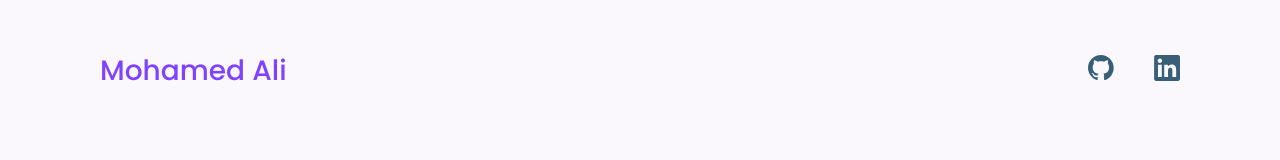
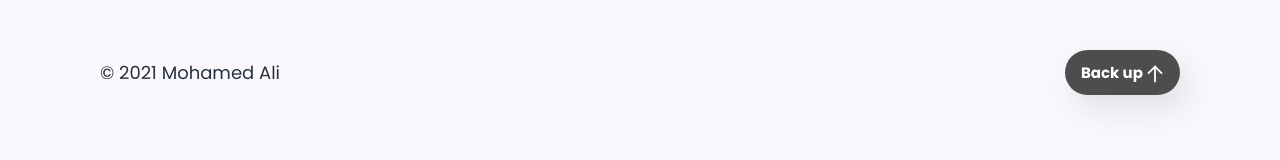
Before and after one commit to MohAhm/personal-website-mockup-v1, a plain HTML site: page index.html in a window 1280 px wide. Drawn offline with Linux system fonts and the light colour scheme.

Commit message:
Create footer component

```diff
--- a/css/styles.css
+++ b/css/styles.css
@@ -272,7 +272,7 @@ a {
   margin-bottom: 5px;
 }
 
-@media screen and (min-width: 768px) {
+@media screen and (min-width: 425px) {
   .btn--top {
     width: 11.5rem;
     height: 4.5rem;
@@ -483,3 +483,38 @@ a {
     display: revert;
   }
 }
+
+/* Footer */
+
+.footer {
+  text-align: center;
+}
+
+.footer__social .icon--social {
+  margin: 0 1.2rem;
+}
+
+.footer__copy-right {
+  margin-top: 2rem;
+  color: var(--color--headings);
+}
+
+@media screen and (min-width: 425px) {
+  .footer {
+    text-align: left;
+  }
+
+  .footer__social {
+    display: none;
+  }
+
+  .footer__copy-right {
+    margin: 0;
+  }
+
+  .footer__wrapper {
+    display: flex;
+    justify-content: space-between;
+    align-items: center;
+  }
+}
--- a/index.html
+++ b/index.html
@@ -15,12 +15,8 @@
   </head>
   <body>
     <!-- h${Heading $}*3 -->
-    <div class="block container">
-      <nav class="nav">
-        <a href="/" rel="noopener noreferrer" class="nav__logo">
-          Mohamed Ali
-        </a>
-        <div class="nav__social">
+    <footer class="block container footer">
+      <div class="footer__social">
         <a
           href="https://github.com/MohAhm"
           target="_blank"
@@ -40,7 +36,15 @@
           </svg>
         </a>
       </div>
-      </nav>
+      <div class="footer__wrapper">
+        <p class="footer__copy-right">&copy; 2021 Mohamed Ali</p>
+        <button class="btn btn--top">
+          Back up
+          <svg class="icon icon--social">
+            <use xlink:href="images/sprite.svg#top"></use>
+          </svg>
+        </button>
       </div>
+    </footer>
   </body>
 </html>
```
Also changed, not shown: components/footer-block.html (added, +31 -0 lines). Lines whose indentation alone changed are shown as unchanged.
